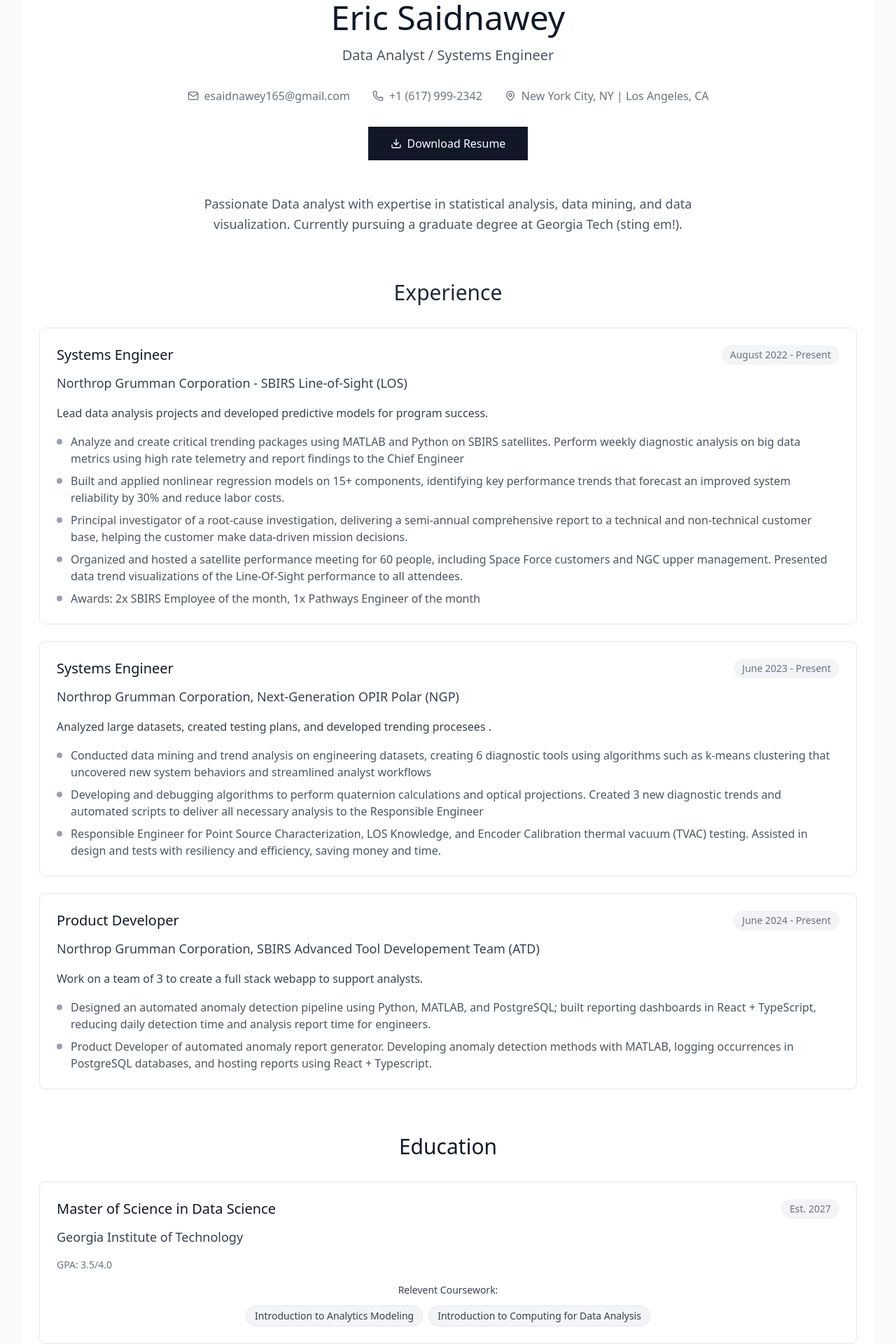
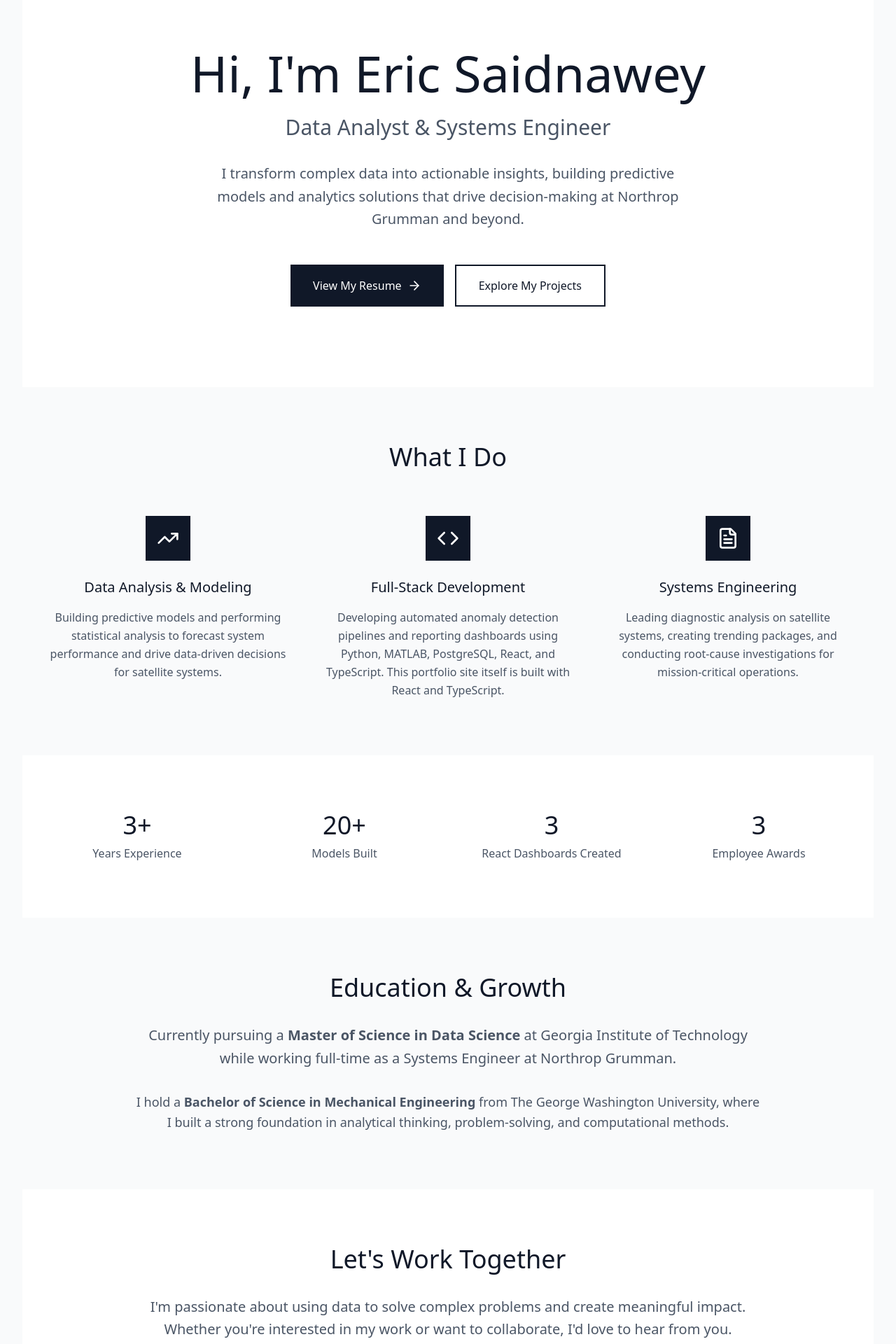
Before and after one commit to E-Saidnawey/react-app, a React (Vite) app: page / in a window 1280 px wide. Shown: the part 160-2080 px from the top of the page at 70% size. Built offline with nearby package versions, Linux system fonts and the light colour scheme.

Commit message:
Added home page and small updates

```diff
--- a/src/App.tsx
+++ b/src/App.tsx
@@ -1,5 +1,6 @@
 import { BrowserRouter as Router, Routes, Route } from 'react-router-dom';
 import Layout from './components/Layout';
+import Home from './pages/Home';
 import Resume from './pages/Resume';
 import Analysis from './pages/Analysis';
 import './App.css';
@@ -9,7 +10,8 @@ function App() {
     <Router>
       <Routes>
         <Route path="/" element={<Layout />}>
-          <Route index element={<Resume />} />
+          <Route index element={<Home />} />
+          <Route path="resume" element={<Resume />} />
           <Route path="analysis" element={<Analysis />} />
         </Route>
       </Routes>
--- a/src/components/Footer.tsx
+++ b/src/components/Footer.tsx
@@ -6,7 +6,11 @@ const Footer: React.FC = () => {
       <div className="max-w-6xl mx-auto py-12 px-6">
         <div className="text-center">
           <p className="text-sm text-gray-500">
-            © 2024 Eric Saidnawey. All rights reserved.
+            Built with React & Typescript
+          </p>
+
+          <p className="text-sm text-gray-500">
+            © 2025 Eric Saidnawey. All rights reserved.
           </p>
         </div>
       </div>
--- a/src/components/Navbar.tsx
+++ b/src/components/Navbar.tsx
@@ -1,13 +1,14 @@
 import React, { useState } from 'react';
 import { Link, useLocation } from 'react-router-dom';
-import { Menu, X, Home, BarChart3 } from 'lucide-react';
+import { Menu, X, Home, BarChart3, Newspaper } from 'lucide-react';
 
 const Navbar: React.FC = () => {
   const [isOpen, setIsOpen] = useState(false);
   const location = useLocation();
 
   const navItems = [
-    { path: '/', label: 'Resume', icon: Home },
+    { path: '/', label: 'Home', icon: Home },
+    { path: '/Resume', label: 'Resume', icon: Newspaper},
     { path: '/analysis', label: 'Analysis', icon: BarChart3 },
   ];
 
--- /dev/null
+++ b/src/pages/Home.tsx
@@ -0,0 +1,164 @@
+import React from 'react';
+import { Link } from 'react-router-dom';
+import { ArrowRight, Code, TrendingUp, FileText } from 'lucide-react';
+
+const Home: React.FC = () => {
+  return (
+    <div className="w-full">
+      {/* Hero Section */}
+      <div className="min-h-[75vh] flex items-center justify-center px-6 py-12">
+        <div className="max-w-4xl mx-auto text-center">
+          <h1 className="text-6xl md:text-7xl font-light text-gray-900 mb-6">
+            Hi, I'm Eric Saidnawey
+          </h1>
+          <p className="text-2xl md:text-3xl text-gray-600 mb-8 font-light">
+            Data Analyst & Systems Engineer
+          </p>
+          <p className="text-xl text-gray-600 mb-12 leading-relaxed max-w-2xl mx-auto">
+            I transform complex data into actionable insights, building predictive models
+            and analytics solutions that drive decision-making at Northrop Grumman and beyond.
+          </p>
+
+          <div className="flex flex-col sm:flex-row gap-4 justify-center">
+            <Link
+              to="/resume"
+              className="inline-flex items-center justify-center px-8 py-4 bg-gray-900 text-white font-medium hover:bg-gray-800 transition-colors duration-200"
+            >
+              View My Resume
+              <ArrowRight className="w-5 h-5 ml-2" />
+            </Link>
+            <Link
+              to="/analysis"
+              className="inline-flex items-center justify-center px-8 py-4 border-2 border-gray-900 text-gray-900 font-medium hover:bg-gray-900 hover:text-white transition-colors duration-200"
+            >
+              Explore My Projects
+            </Link>
+          </div>
+        </div>
+      </div>
+
+      {/* What I Do Section */}
+      <div className="bg-gray-50 py-20 px-6">
+        <div className="max-w-6xl mx-auto">
+          <h2 className="text-4xl font-light text-gray-900 mb-16 text-center">
+            What I Do
+          </h2>
+
+          <div className="grid grid-cols-1 md:grid-cols-3 gap-12">
+            <div className="text-center">
+              <div className="inline-flex items-center justify-center w-16 h-16 bg-gray-900 text-white mb-6">
+                <TrendingUp className="w-8 h-8" />
+              </div>
+              <h3 className="text-xl font-medium text-gray-900 mb-4">
+                Data Analysis & Modeling
+              </h3>
+              <p className="text-gray-600 leading-relaxed">
+                Building predictive models and performing statistical analysis to forecast
+                system performance and drive data-driven decisions for satellite systems.
+              </p>
+            </div>
+
+            <div className="text-center">
+              <div className="inline-flex items-center justify-center w-16 h-16 bg-gray-900 text-white mb-6">
+                <Code className="w-8 h-8" />
+              </div>
+              <h3 className="text-xl font-medium text-gray-900 mb-4">
+                Full-Stack Development
+              </h3>
+              <p className="text-gray-600 leading-relaxed">
+                Developing automated anomaly detection pipelines and reporting dashboards
+                using Python, MATLAB, PostgreSQL, React, and TypeScript. This portfolio site itself is built with React and TypeScript.
+              </p>
+            </div>
+
+            <div className="text-center">
+              <div className="inline-flex items-center justify-center w-16 h-16 bg-gray-900 text-white mb-6">
+                <FileText className="w-8 h-8" />
+              </div>
+              <h3 className="text-xl font-medium text-gray-900 mb-4">
+                Systems Engineering
+              </h3>
+              <p className="text-gray-600 leading-relaxed">
+                Leading diagnostic analysis on satellite systems, creating trending packages,
+                and conducting root-cause investigations for mission-critical operations.
+              </p>
+            </div>
+          </div>
+        </div>
+      </div>
+
+      {/* Quick Stats Section */}
+      <div className="py-20 px-6">
+        <div className="max-w-6xl mx-auto">
+          <div className="grid grid-cols-2 md:grid-cols-4 gap-8 text-center">
+            <div>
+              <div className="text-4xl font-light text-gray-900 mb-2">3+</div>
+              <div className="text-gray-600">Years Experience</div>
+            </div>
+            <div>
+              <div className="text-4xl font-light text-gray-900 mb-2">20+</div>
+              <div className="text-gray-600">Models Built</div>
+            </div>
+            <div>
+              <div className="text-4xl font-light text-gray-900 mb-2">3</div>
+              <div className="text-gray-600">React Dashboards Created</div>
+            </div>
+            <div>
+              <div className="text-4xl font-light text-gray-900 mb-2">3</div>
+              <div className="text-gray-600">Employee Awards</div>
+            </div>
+          </div>
+        </div>
+      </div>
+
+      {/* Education & Background */}
+      <div className="bg-gray-50 py-20 px-6">
+        <div className="max-w-4xl mx-auto text-center">
+          <h2 className="text-4xl font-light text-gray-900 mb-8">
+            Education & Growth
+          </h2>
+          <p className="text-xl text-gray-600 leading-relaxed mb-8">
+            Currently pursuing a <strong>Master of Science in Data Science</strong> at
+            Georgia Institute of Technology while working full-time as a Systems Engineer
+            at Northrop Grumman.
+          </p>
+          <p className="text-lg text-gray-600 leading-relaxed">
+            I hold a <strong>Bachelor of Science in Mechanical Engineering</strong> from
+            The George Washington University, where I built a strong foundation in
+            analytical thinking, problem-solving, and computational methods.
+          </p>
+        </div>
+      </div>
+
+      {/* CTA Section */}
+      <div className="py-20 px-6">
+        <div className="max-w-4xl mx-auto text-center">
+          <h2 className="text-4xl font-light text-gray-900 mb-8">
+            Let's Work Together
+          </h2>
+          <p className="text-xl text-gray-600 mb-12 leading-relaxed">
+            I'm passionate about using data to solve complex problems and create
+            meaningful impact. Whether you're interested in my work or want to collaborate,
+            I'd love to hear from you.
+          </p>
+          <div className="flex flex-col sm:flex-row gap-4 justify-center">
+            <a
+              href="mailto:esaidnawey165@gmail.com"
+              className="inline-flex items-center justify-center px-8 py-4 bg-gray-900 text-white font-medium hover:bg-gray-800 transition-colors duration-200"
+            >
+              Get In Touch
+            </a>
+            <Link
+              to="/resume"
+              className="inline-flex items-center justify-center px-8 py-4 border-2 border-gray-900 text-gray-900 font-medium hover:bg-gray-900 hover:text-white transition-colors duration-200"
+            >
+              Download Resume
+            </Link>
+          </div>
+        </div>
+      </div>
+    </div>
+  );
+};
+
+export default Home;
--- a/src/pages/Resume.tsx
+++ b/src/pages/Resume.tsx
@@ -1,5 +1,5 @@
 import React, { useState } from 'react';
-import { Download, Mail, Phone, MapPin } from 'lucide-react';
+import { Mail, Phone, MapPin, Briefcase, GraduationCap, Code } from "lucide-react";
 
 const Resume: React.FC = () => {
   const [selectedSkill, setSelectedSkill] = useState<string | null>(null);
@@ -49,7 +49,12 @@ const Resume: React.FC = () => {
     email: "esaidnawey165@gmail.com",
     phone: "+1 (617) 999-2342",
     location: "New York City, NY | Los Angeles, CA",
-    summary: "Passionate Data analyst with expertise in statistical analysis, data mining, and data visualization. Currently pursuing a graduate degree at Georgia Tech (sting em!).",
+    about: {
+      title: "About Me",
+      text: `I’m a Data Analyst and Systems Engineer passionate about building data-driven solutions
+      that improve technical performance and decision-making. My work bridges engineering rigor with
+      analytical insight — from predictive modeling and anomaly detection to full-stack web development.`
+    },
     experience: [
       {
         company: "Northrop Grumman Corporation - SBIRS Line-of-Sight (LOS)",
@@ -91,7 +96,7 @@ const Resume: React.FC = () => {
         institution: "Georgia Institute of Technology",
         degree: "Master of Science in Data Science",
         year: "Est. 2027",
-        gpa: "3.5/4.0",
+        gpa: "4.0/4.0",
         applicableClasses: [
           "Introduction to Analytics Modeling",
           "Introduction to Computing for Data Analysis"
@@ -122,97 +127,81 @@ const Resume: React.FC = () => {
   };
 
   return (
-    <div className="w-full px-6 py-12">
-      {/* Header Section */}
-      <div className="mb-16">
-        <div className="text-center mb-12">
-          <h1 className="text-5xl font-light text-gray-900 mb-4">
-            {resumeData.name}
-          </h1>
-          <p className="text-xl text-gray-600 mb-8">{resumeData.title}</p>
-          <div className="flex flex-wrap justify-center gap-8 text-gray-500 mb-8">
-            <div className="flex items-center">
-              <Mail className="w-4 h-4 mr-2" />
-              {resumeData.email}
+  <div className="min-h-screen bg-background py-12">
+    <div className="container mx-auto max-w-4xl px-4">
+      {/* Header */}
+      <header className="mb-12 text-center">
+        <h1 className="mb-3 text-4xl font-bold text-foreground">{resumeData.name}</h1>
+        <p className="text-lg text-muted-foreground">{resumeData.title}</p>
+        <p className="mt-2 text-sm text-muted-foreground">
+          <Mail className="inline w-4 h-4 mr-1 text-accent" /> {resumeData.email} &nbsp;|&nbsp;
+          <Phone className="inline w-4 h-4 mr-1 text-accent" /> {resumeData.phone} &nbsp;|&nbsp;
+          <MapPin className="inline w-4 h-4 mr-1 text-accent" /> {resumeData.location}
+        </p>
+      </header>
+
+      {/* About */}
+      <section className="mb-10">
+        <h2 className="mb-4 text-2xl font-semibold text-foreground">{resumeData.about.title}</h2>
+        <p className="text-muted-foreground leading-relaxed">{resumeData.about.text}</p>
+      </section>
+
+      {/* Experience */}
+      <section className="mb-10">
+        <div className="mb-4 flex items-center gap-2">
+          <Briefcase className="h-5 w-5 text-accent" />
+          <h2 className="text-2xl font-semibold text-foreground">Experience</h2>
         </div>
-            <div className="flex items-center">
-              <Phone className="w-4 h-4 mr-2" />
-              {resumeData.phone}
+        <div className="space-y-6">
+          {resumeData.experience.map((job, index) => (
+            <div
+              key={index}
+              className="bg-card border border-border rounded-xl p-6 shadow-sm hover:shadow-md transition-shadow"
+            >
+              <div className="flex flex-col md:flex-row md:items-center md:justify-between mb-2">
+                <h3 className="text-lg font-semibold text-foreground">{job.position}</h3>
+                <span className="text-sm text-muted-foreground">{job.duration}</span>
               </div>
-            <div className="flex items-center">
-              <MapPin className="w-4 h-4 mr-2" />
-              {resumeData.location}
-            </div>
-          </div>
-          <a
-            href="/Eric_Saidnawey_Resume.pdf"
-            download
-            className="inline-flex items-center px-8 py-3 bg-gray-900 text-white font-medium hover:bg-gray-800 transition-colors duration-200"
-          >
-            <Download className="w-4 h-4 mr-2" />
-            Download Resume
-          </a>
-        </div>
-
-        <div className="max-w-3xl mx-auto text-center">
-          <p className="text-lg text-gray-600 leading-relaxed">{resumeData.summary}</p>
-        </div>
-      </div>
-
-      {/* Experience Section */}
-      <div className="mb-16">
-
-        <h2 className="text-3xl font-light text-gray-800 mb-8">Experience</h2>
-        <div className="space-y-6">
-          {resumeData.experience.map((exp, index) => (
-            <div key={index} className="border border-gray-200 p-6 rounded-lg">
-              <div className="flex flex-col md:flex-row justify-between items-start md:items-center mb-3">
-                <h3 className="text-xl font-medium text-gray-900">{exp.position}</h3>
-                <span className="text-sm text-gray-500 bg-gray-100 px-3 py-1 rounded-full">
-                  {exp.duration}
-                </span>
-              </div>
-              <p className="text-lg font-medium text-gray-700 mb-4 text-left">{exp.company}</p>
-              <p className="text-gray-700 mb-4 text-left leading-relaxed">{exp.description}</p>
-              <ul className="space-y-2">
-                {exp.achievements.map((achievement, achIndex) => (
-                  <li key={achIndex} className="text-gray-600 flex items-start">
-                    <span className="w-2 h-2 bg-gray-400 rounded-full mt-2 mr-3 flex-shrink-0"></span>
-                    <span className="text-left">{achievement}</span>
-                  </li>
+              <p className="text-sm font-medium text-muted-foreground mb-2">{job.company}</p>
+              <p className="text-muted-foreground mb-4">{job.description}</p>
+              <ul className="list-disc list-inside space-y-2 text-muted-foreground">
+                {job.achievements.map((a, i) => (
+                  <li key={i}>{a}</li>
                 ))}
               </ul>
             </div>
           ))}
         </div>
+      </section>
+
+      {/* Education */}
+      <section className="mb-10">
+        <div className="mb-4 flex items-center gap-2">
+          <GraduationCap className="h-5 w-5 text-accent" />
+          <h2 className="text-2xl font-semibold text-foreground">Education</h2>
         </div>
-
-      {/* Education Section */}
-      <div className="mb-16">
-        <h2 className="text-3xl font-light text-gray-900 mb-8">Education</h2>
         <div className="space-y-6">
           {resumeData.education.map((edu, index) => (
-            <div key={index} className="border border-gray-200 p-6 rounded-lg">
-              <div className="flex flex-col md:flex-row justify-between items-start md:items-center mb-3">
-                <h3 className="text-xl font-medium text-gray-900">{edu.degree}</h3>
-                <span className="text-sm text-gray-500 bg-gray-100 px-3 py-1 rounded-full">
-                  {edu.year}
-                </span>
+            <div
+              key={index}
+              className="bg-card border border-border rounded-xl p-6 shadow-sm hover:shadow-md transition-shadow"
+            >
+              <div className="flex flex-col md:flex-row md:items-center md:justify-between mb-2">
+                <h3 className="text-lg font-semibold text-foreground">{edu.degree}</h3>
+                <span className="text-sm text-muted-foreground">{edu.year}</span>
               </div>
-              <p className="text-lg font-medium text-gray-700 mb-4 text-left">{edu.institution}</p>
-              <div className="flex items-center gap-4 text-sm text-gray-500 mb-4">
+              <p className="text-sm font-medium text-muted-foreground mb-3">{edu.institution}</p>
               {edu.gpa && (
-                  <span>GPA: {edu.gpa}</span>
+                <p className="text-sm text-muted-foreground mb-3">GPA: {edu.gpa}</p>
               )}
-              </div>
               <div>
-                <h4 className="text-sm font-medium text-gray-700 mb-3">Relevent Coursework:</h4>
-                <div className="flex flex-wrap justify-center gap-2">
-                  {edu.applicableClasses.map((className, classIndex) => (
+                <p className="text-sm font-medium text-foreground mb-2">Relevant Coursework:</p>
+                <div className="flex flex-wrap gap-2">
+                  {edu.applicableClasses.map((className, i) => (
                     <button
-                      key={classIndex}
-                      className="px-3 py-1 bg-gray-100 text-gray-700 text-sm font-medium rounded-full border border-gray-200 hover:bg-gray-200 transition-colors duration-200"
+                      key={i}
                       onClick={() => handleClassClick(className)}
+                      className="px-3 py-1 bg-muted text-foreground text-xs font-medium rounded-full hover:bg-muted/70 transition"
                     >
                       {className}
                     </button>
@@ -222,42 +211,42 @@ const Resume: React.FC = () => {
             </div>
           ))}
         </div>
-      </div>
+      </section>
 
       {/* Skills */}
-      <div className="mb-16">
-        <h2 className="text-3xl font-light text-gray-900 mb-8 text-center">Skills</h2>
-        <div className="border border-gray-200 p-6 rounded-lg">
-          <div className="flex flex-wrap justify-center gap-3">
-            {resumeData.skills.map((skill, index) => (
+      <section className="mb-10">
+        <div className="mb-4 flex items-center gap-2">
+          <Code className="h-5 w-5 text-accent" />
+          <h2 className="text-2xl font-semibold text-foreground">Skills</h2>
+        </div>
+        <div className="flex flex-wrap gap-2">
+          {resumeData.skills.map((skill, i) => (
             <button
-                key={index}
-                className="px-4 py-2 bg-gray-100 text-gray-700 text-sm font-medium hover:bg-gray-200 transition-colors duration-200 rounded-full border border-gray-200"
+              key={i}
               onClick={() => handleSkillClick(skill)}
+              className="px-3 py-1 bg-muted text-foreground text-xs font-medium rounded-full hover:bg-muted/70 transition"
             >
               {skill}
             </button>
           ))}
         </div>
-        </div>
+      </section>
     </div>
 
     {/* Skill Description Modal */}
     {selectedSkill && (
       <div className="fixed inset-0 bg-black/50 flex items-center justify-center p-4 z-50">
-          <div className="bg-white max-w-md w-full p-6 rounded-lg">
+        <div className="bg-white max-w-md w-full p-6 rounded-lg shadow-lg">
           <div className="flex items-center justify-between mb-4">
-              <h3 className="text-lg font-medium text-gray-900">{selectedSkill}</h3>
+            <h3 className="text-lg font-semibold text-foreground">{selectedSkill}</h3>
             <button
               onClick={() => setSelectedSkill(null)}
-                className="text-gray-400 hover:text-gray-600"
+              className="text-muted-foreground hover:text-foreground"
             >
-                <svg className="w-6 h-6" fill="none" stroke="currentColor" viewBox="0 0 24 24">
-                  <path strokeLinecap="round" strokeLinejoin="round" strokeWidth={2} d="M6 18L18 6M6 6l12 12" />
-                </svg>
+              ✕
             </button>
           </div>
-            <p className="text-gray-600 leading-relaxed">{getSkillDescription(selectedSkill)}</p>
+          <p className="text-muted-foreground">{getSkillDescription(selectedSkill)}</p>
         </div>
       </div>
     )}
@@ -265,24 +254,24 @@ const Resume: React.FC = () => {
     {/* Class Description Modal */}
     {selectedClass && (
       <div className="fixed inset-0 bg-black/50 flex items-center justify-center p-4 z-50">
-          <div className="bg-white max-w-md w-full p-6 rounded-lg">
+        <div className="bg-white max-w-md w-full p-6 rounded-lg shadow-lg">
           <div className="flex items-center justify-between mb-4">
-              <h3 className="text-lg font-medium text-gray-900">{selectedClass}</h3>
+            <h3 className="text-lg font-semibold text-foreground">{selectedClass}</h3>
             <button
               onClick={() => setSelectedClass(null)}
-                className="text-gray-400 hover:text-gray-600"
+              className="text-muted-foreground hover:text-foreground"
             >
-                <svg className="w-6 h-6" fill="none" stroke="currentColor" viewBox="0 0 24 24">
-                  <path strokeLinecap="round" strokeLinejoin="round" strokeWidth={2} d="M6 18L18 6M6 6l12 12" />
-                </svg>
+              ✕
             </button>
           </div>
-            <p className="text-gray-600 leading-relaxed">{getClassDescription(selectedClass)}</p>
+          <p className="text-muted-foreground">{getClassDescription(selectedClass)}</p>
         </div>
       </div>
     )}
   </div>
 );
+
+
 };
 
 export default Resume;
```
Lines whose indentation alone changed are shown as unchanged.
